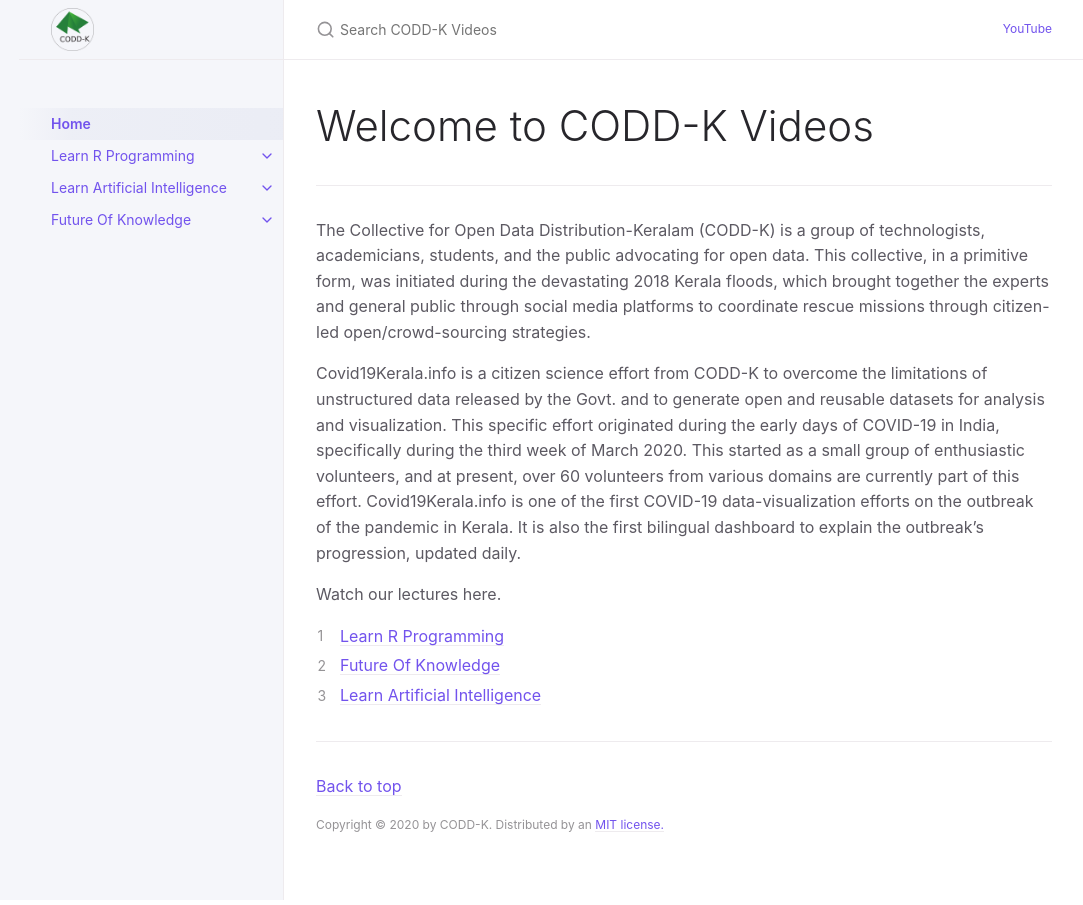
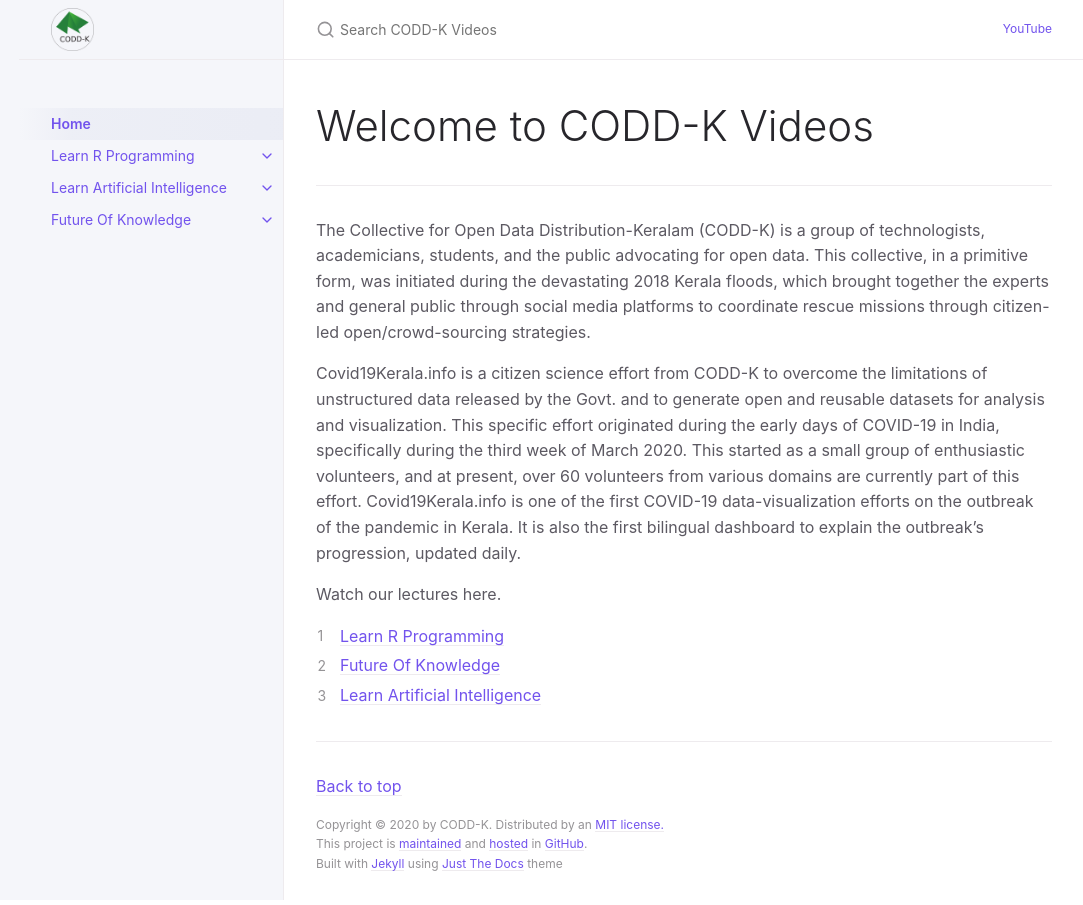
Before and after one commit to CODD-K/videos, a Jekyll site: the page built from index.md, in a window 1280 px wide. Shown: the whole page, without its empty margins (88-1171 px from the left). Built offline with Jekyll 4.4.1, drawn with Linux system fonts in a browser that asks for light colours.

Commit message:
Updated footer

```diff
--- a/_config.yml
+++ b/_config.yml
@@ -72,7 +72,7 @@ nav_sort: case_insensitive # default, equivalent to nil
 back_to_top: true
 back_to_top_text: "Back to top"
 
-footer_content: "Copyright &copy; 2020 by CODD-K. Distributed by an <a href=\"/blob/gh-pages/LICENSE.txt\">MIT license.</a>"
+footer_content: "Copyright &copy; 2020 by CODD-K. Distributed by an <a href=\"https://github.com/CODD-K/videos/blob/master/LICENSE.txt\">MIT license.</a><br/> This project is <a href=\"https://github.com/CODD-K\" target=\"_blank\">maintained</a> and <a href=\"https://github.com/CODD-K/videos\" target=\"_blank\">hosted</a> in <a href=\"https://github.com/\" target=\"_blank\">GitHub</a>. <br/>Built with <a href=\"https://jekyllrb.com/\" target=\"_blank\">Jekyll</a> using <a href=\"https://github.com/pmarsceill/just-the-docs\" target=\"_blank\">Just The Docs</a> theme"
 
 # Footer last edited timestamp
 last_edit_timestamp: false # show or hide edit time - page must have `last_modified_date` defined in the frontmatter
```
